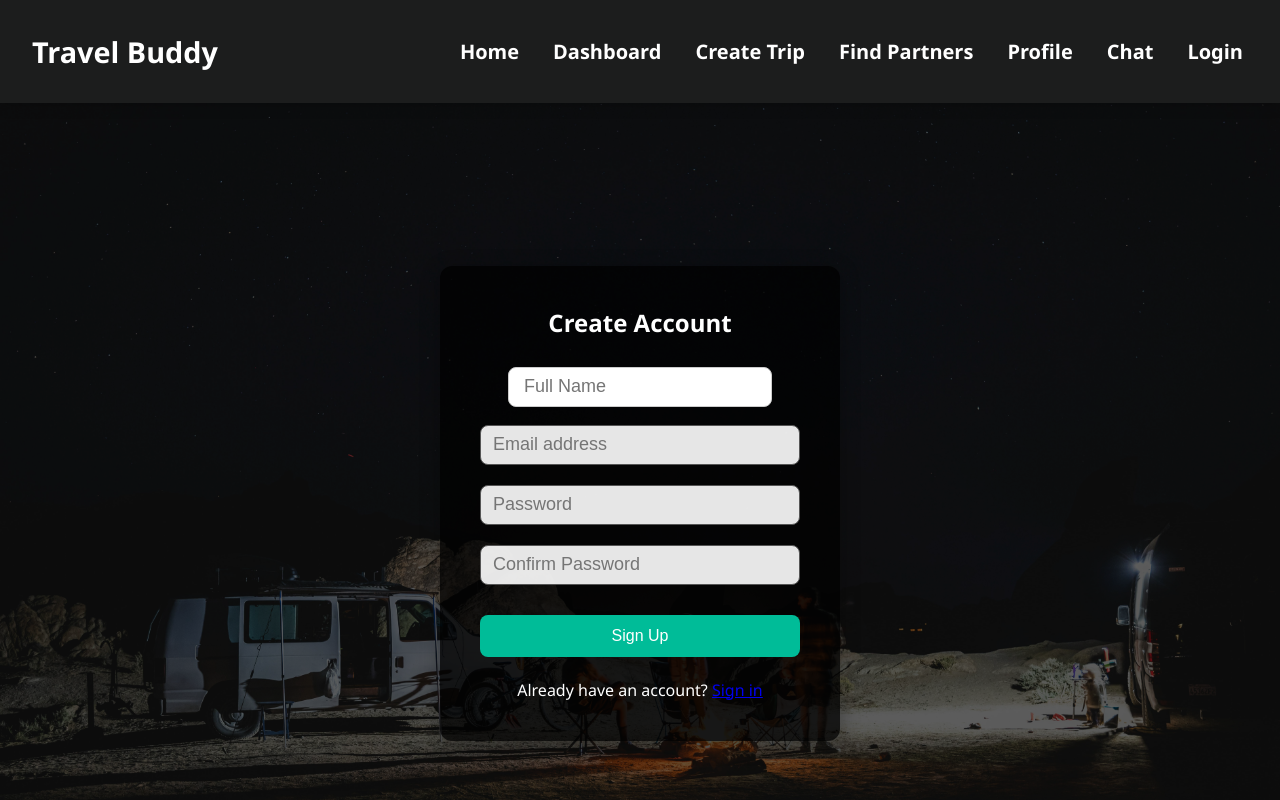
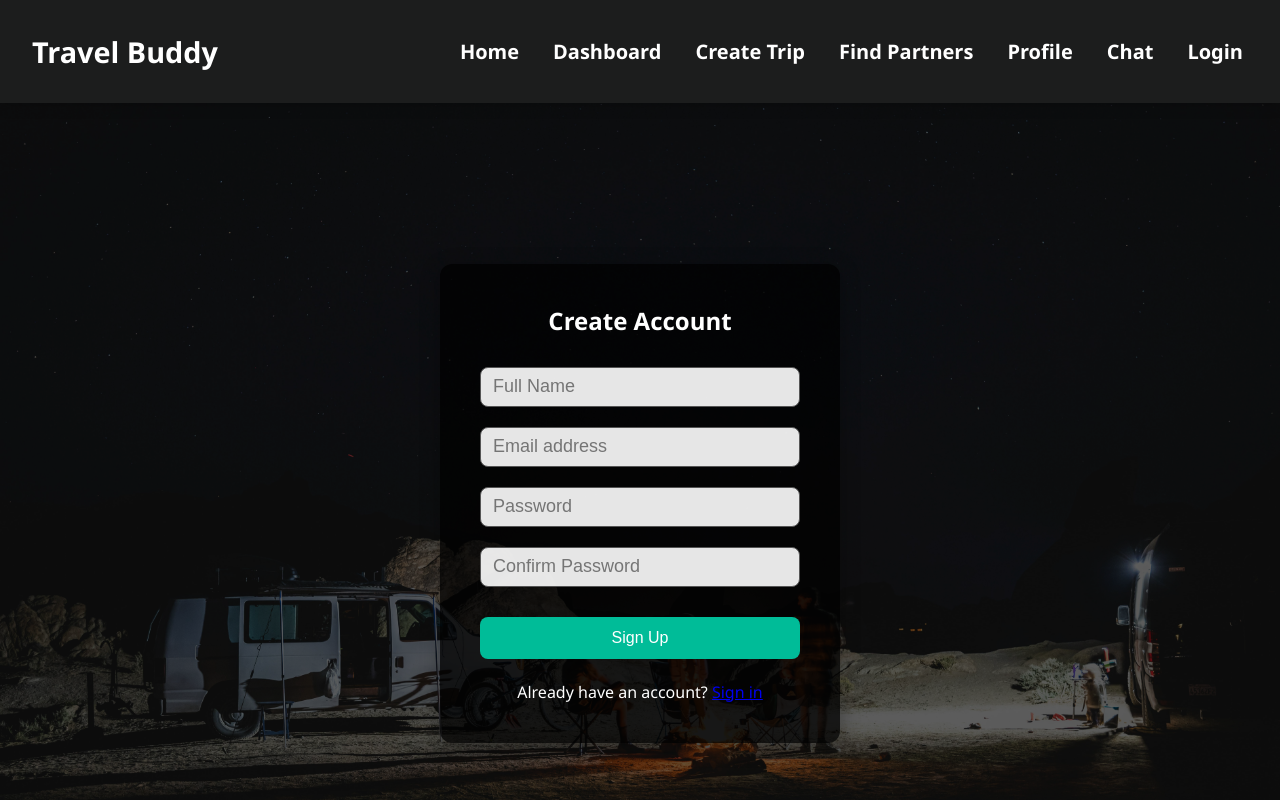
Before and after one commit to bindu-19-code/travel-prtnr-finder, a React (Vite) app: page /signup in a window 1280 px wide. Built offline with nearby package versions, Linux system fonts and the light colour scheme.

Commit message:
Updated feature: [describe what you changed]

```diff
--- a/src/App.css
+++ b/src/App.css
@@ -1105,7 +1105,8 @@ button:active {
 }
 
 .login-box input[type="email"],
-.login-box input[type="password"] {
+.login-box input[type="password"],
+.login-box input[type="name"] {
   width: 100%;
   padding: 12px;
   margin: 10px 0;
--- a/src/pages/Signup.jsx
+++ b/src/pages/Signup.jsx
@@ -51,14 +51,13 @@ const SignUp = () => {
         <h2>Create Account</h2>
         <form onSubmit={handleSubmit}>
           <input
-  type="text"
+            type="name"
             name="name"
             placeholder="Full Name"
             value={formData.name}
             onChange={handleChange}
             required
           />
-
           <input
             type="email"
             name="email"
```
Lines whose indentation alone changed are shown as unchanged.
